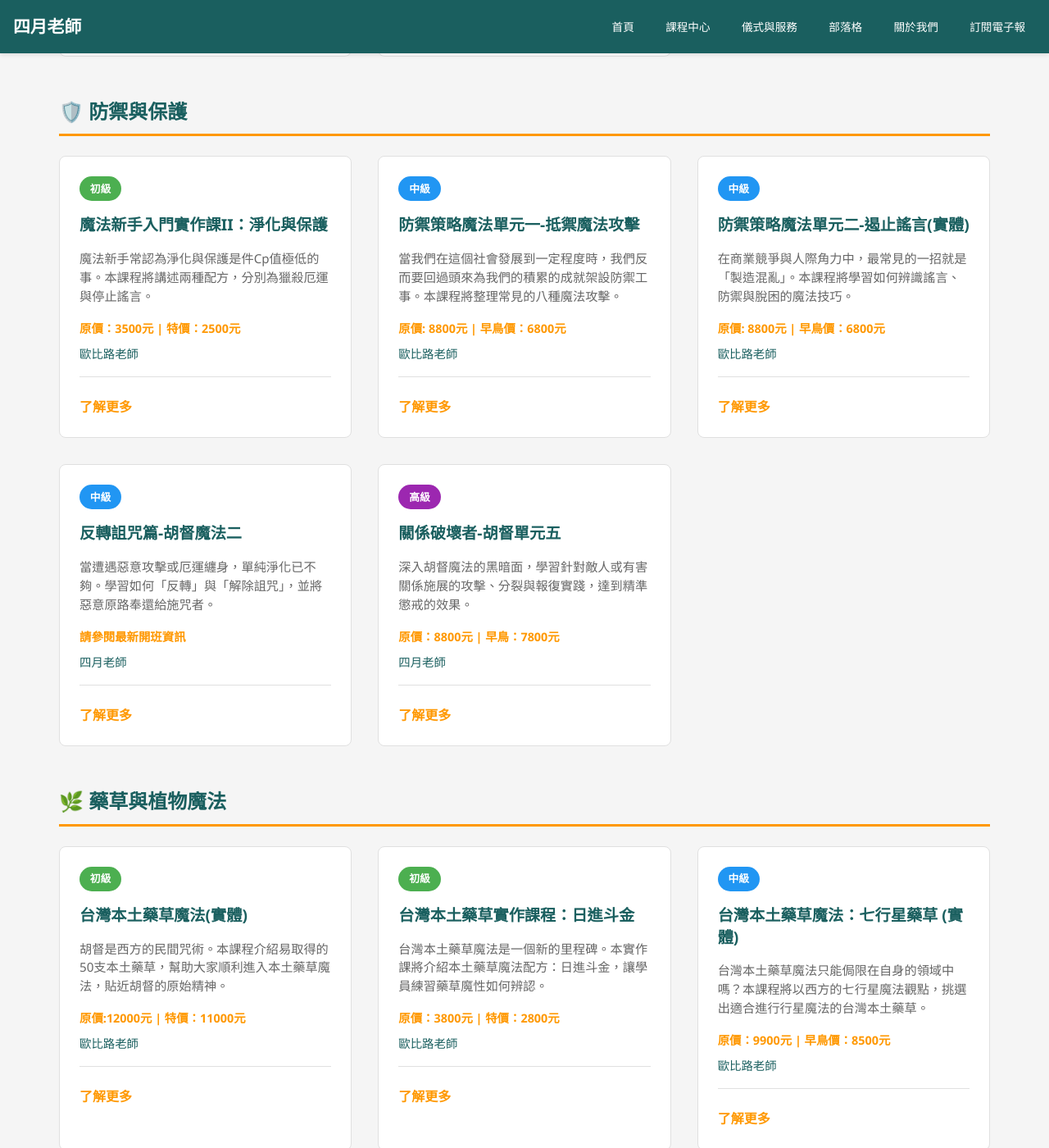
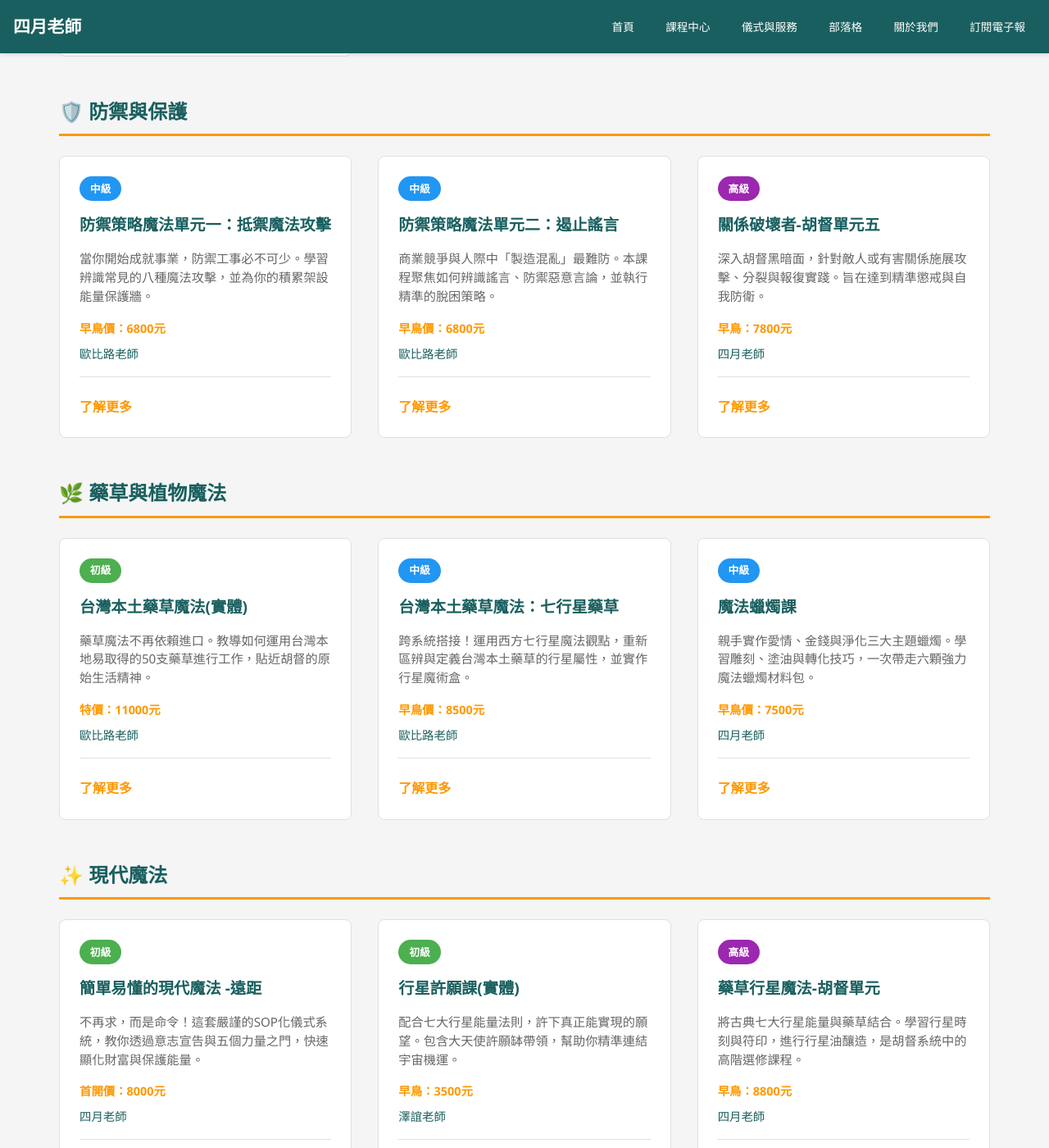
Before and after one commit to light4uliuphone-lang/hoodoo, a Jekyll site: the page built from courses.html, in a window 1280 px wide and 1400 px high, scrolled down 1829 px. Shown: the whole window at 82% size. Built offline with Jekyll 4.4.1, drawn with Linux system fonts in a browser that asks for light colours; some of the changed text lies outside the part shown.

Commit message:
Update courses.html

```diff
--- a/courses.html
+++ b/courses.html
@@ -12,45 +12,23 @@ title: 課程中心 - 四月老師
             <div class="course-card">
                 <div class="course-tag" style="background-color: #4caf50;">初級</div>
                 <h3>魔法新手入門實作課I: 金錢吸引與除障</h3>
-                <p>胡督魔法聽起來似乎很有趣，但不知道自己適不適合？此系列課程是您可以考慮的選項。本次課程主題是：金錢吸引與除障。</p>
+                <p>胡督魔法新手首選。透過藥草咒瓶與咒包製作，學習移除金錢障礙並開啟金錢吸引的能量，建立穩固的物質根基。</p>
                 <div class="course-info">
-                    <span class="price">原價：3500元 | 特價：2500元</span>
+                    <span class="price">特價：2500元</span>
                     <span class="teacher">歐比路老師</span>
                 </div>
-                <a href="/courses/course-001.html" class="learn-more">了解更多</a>
-            </div>
-
-            <div class="course-card">
-                <div class="course-tag" style="background-color: #2196f3;">中級</div>
-                <h3>現代魔法－金錢魔法符印實作(實體)</h3>
-                <p>在現代魔法系統中「符印」是時常使用的魔法形式。本課程將提供四張已設計好的魔法符印，讓大家可以從日常生活實踐起魔法。</p>
-                <div class="course-info">
-                    <span class="price">原價:3800元 | 特價:2800元</span>
-                    <span class="teacher">歐比路老師</span>
-                </div>
-                <a href="/courses/course-011.html" class="learn-more">了解更多</a>
+                <a href="/courses/course-money-01.html" class="learn-more">了解更多</a>
             </div>
 
             <div class="course-card">
                 <div class="course-tag" style="background-color: #9c27b0;">高級</div>
                 <h3>金錢策略魔法高階單元I：財務糾紛</h3>
-                <p>歡迎踏入金錢策略魔法高階場域！高階單元I將聚焦財務挑戰，涵蓋債務壓力、資金斷裂、合約爭議與法律糾紛。</p>
+                <p>直面債務、合約與法律挑戰。結合《所羅門王的大鑰》古典封印實務操作，從被動應對轉為主動部署，掌控訴訟局勢。</p>
                 <div class="course-info">
-                    <span class="price">原價:12800元 | 首開價：8800元</span>
+                    <span class="price">首開價：8800元</span>
                     <span class="teacher">歐比路老師</span>
                 </div>
-                <a href="/courses/course-008.html" class="learn-more">了解更多</a>
-            </div>
-
-            <div class="course-card">
-                <div class="course-tag" style="background-color: #9c27b0;">高級</div>
-                <h3>金錢策略魔法高階單元II：店面風水</h3>
-                <p>無論您的店面是飲料店、餐廳、塔羅空間或手作教室，本課程以《所羅門王的大鑰》封印、行星魔法與藥草魔法協助您化解經營困境。</p>
-                <div class="course-info">
-                    <span class="price">原價:12800元 | 首開價：8800元</span>
-                    <span class="teacher">歐比路老師</span>
-                </div>
-                <a href="/courses/course-013.html" class="learn-more">了解更多</a>
+                <a href="/courses/course-money-high-01.html" class="learn-more">了解更多</a>
             </div>
 
             <div class="course-card">
@@ -58,13 +36,22 @@ title: 課程中心 - 四月老師
                 <h3>金錢魔法與祭壇-胡督魔法三</h3>
                 <p>解決債務、改善財務或增加財富。學習金錢藥草運用、咒袋與金錢水製作，並架設專屬個人的金錢祭壇。</p>
                 <div class="course-info">
-                    <span class="price">原價：8800元 | 早鳥：7800元</span>
+                    <span class="price">早鳥：7800元</span>
                     <span class="teacher">四月老師</span>
                 </div>
                 <a href="/courses/course-hoodoo-03.html" class="learn-more">了解更多</a>
             </div>
 
-            <div style="visibility: hidden;"></div>
+            <div class="course-card">
+                <div class="course-tag" style="background-color: #9c27b0;">高級</div>
+                <h3>金錢策略魔法高階單元II：店面風水</h3>
+                <p>運用《所羅門王的大鑰》、行星魔法與藥草，化解店面經營困境。無論是餐廳或工作室，皆能優化商業磁場。</p>
+                <div class="course-info">
+                    <span class="price">首開價：8800元</span>
+                    <span class="teacher">歐比路老師</span>
+                </div>
+                <a href="/courses/course-money-high-02.html" class="learn-more">了解更多</a>
+            </div>
         </div>
     </section>
 
@@ -73,46 +60,35 @@ title: 課程中心 - 四月老師
         <div class="courses-grid">
             <div class="course-card">
                 <div class="course-tag" style="background-color: #4caf50;">初級</div>
-                <h3>策略魔法初階密集班-遠距</h3>
-                <p>掌握「現實根基」與「魅惑影響力」的雙重煉金術。本密集班將「金錢策略」與「魅惑策略」整合為單一學制。</p>
+                <h3>魅惑策略魔法：從魅力到影響力</h3>
+                <p>不再讓魔法虎頭蛇尾！教你如何滋養如「植物根系」般的生命力（性），將魅力轉化為現實世界的強大影響力。</p>
                 <div class="course-info">
-                    <span class="price">原價：28800元 | 特價：21000元</span>
+                    <span class="price">特價：10000元</span>
                     <span class="teacher">歐比路老師</span>
                 </div>
-                <a href="/courses/course-005.html" class="learn-more">了解更多</a>
-            </div>
-
-            <div class="course-card">
-                <div class="course-tag" style="background-color: #4caf50;">初級</div>
-                <h3>魅惑策略魔法初階課程-實體</h3>
-                <p>大家是否有思考過為什麼愛情關係魔法時常虎頭蛇尾呢？本課程將探討魅惑魔法的基本架構：「從魅力到影響力」。</p>
-                <div class="course-info">
-                    <span class="price">原價：12000元 | 優惠價：10000元</span>
-                    <span class="teacher">歐比路老師</span>
-                </div>
-                <a href="/courses/course-016.html" class="learn-more">了解更多</a>
-            </div>
-
-            <div class="course-card">
-                <div class="course-tag" style="background-color: #4caf50;">初級</div>
-                <h3>魅惑策略實作-甜蜜魔術盒</h3>
-                <p>在魅惑策略魔法課程中，我們談論到魅力在魔法中的角色。本課程將藉由親手實作甜蜜魔術盒搭配系統性的知識歸納。</p>
-                <div class="course-info">
-                    <span class="price">原價：3800元 | 優惠價：2800元</span>
-                    <span class="teacher">歐比路老師</span>
-                </div>
-                <a href="/courses/course-006.html" class="learn-more">了解更多</a>
+                <a href="/courses/course-charm-01.html" class="learn-more">了解更多</a>
             </div>
 
             <div class="course-card">
                 <div class="course-tag" style="background-color: #2196f3;">中級</div>
                 <h3>魅惑策略魔法：紅燈區女郎的吸引力秘密</h3>
-                <p>「紅燈區女郎的吸引力秘密」源自於紐奧良地區的性工作者。本課程教授如何將吸引力象徵物、致命吸引力魔法藥草整合運用。</p>
+                <p>源自紐奧良傳統。學習如何在不干涉意志下，維繫商業人際關係，掌握「老娘說了算」的主導權。包含耶洗別等經典配方。</p>
                 <div class="course-info">
-                    <span class="price">原價:12000元 | 優惠價：10000元</span>
+                    <span class="price">優惠價：10000元</span>
                     <span class="teacher">歐比路老師</span>
                 </div>
-                <a href="/courses/course-007.html" class="learn-more">了解更多</a>
+                <a href="/courses/course-charm-02.html" class="learn-more">了解更多</a>
+            </div>
+
+            <div class="course-card">
+                <div class="course-tag" style="background-color: #4caf50;">實作</div>
+                <h3>魅惑策略實作：甜蜜魔術盒</h3>
+                <p>手把手教你製作「甜蜜戰略魔術盒」。結合符印、象徵物與行星祝聖，克服課後複習的焦慮，讓魅力魔法精準落地。</p>
+                <div class="course-info">
+                    <span class="price">特價：2800元</span>
+                    <span class="teacher">歐比路老師</span>
+                </div>
+                <a href="/courses/course-charm-box.html" class="learn-more">了解更多</a>
             </div>
 
             <div class="course-card">
@@ -120,13 +96,11 @@ title: 課程中心 - 四月老師
                 <h3>愛情魔法篇-胡督魔法四</h3>
                 <p>運用傳統胡督儀式吸引愛情、復合關係或重燃熱情。包含蜂蜜罐魔法、吸引有錢伴侶的魔力包製作。</p>
                 <div class="course-info">
-                    <span class="price">原價：8800元 | 早鳥：7800元</span>
+                    <span class="price">早鳥：7800元</span>
                     <span class="teacher">四月老師</span>
                 </div>
                 <a href="/courses/course-hoodoo-04.html" class="learn-more">了解更多</a>
             </div>
-
-            <div style="visibility: hidden;"></div>
         </div>
     </section>
 
@@ -134,61 +108,37 @@ title: 課程中心 - 四月老師
         <h2 style="color: #1a5f5f; border-bottom: 3px solid #ff9800; padding-bottom: 0.5rem; margin-bottom: 1.5rem;">🛡️ 防禦與保護</h2>
         <div class="courses-grid">
             <div class="course-card">
-                <div class="course-tag" style="background-color: #4caf50;">初級</div>
-                <h3>魔法新手入門實作課II：淨化與保護</h3>
-                <p>魔法新手常認為淨化與保護是件Cp值極低的事。本課程將講述兩種配方，分別為獵殺厄運與停止謠言。</p>
+                <div class="course-tag" style="background-color: #2196f3;">中級</div>
+                <h3>防禦策略魔法單元一：抵禦魔法攻擊</h3>
+                <p>當你開始成就事業，防禦工事必不可少。學習辨識常見的八種魔法攻擊，並為你的積累架設能量保護牆。</p>
                 <div class="course-info">
-                    <span class="price">原價：3500元 | 特價：2500元</span>
+                    <span class="price">早鳥價：6800元</span>
                     <span class="teacher">歐比路老師</span>
                 </div>
-                <a href="/courses/course-014.html" class="learn-more">了解更多</a>
+                <a href="/courses/course-def-01.html" class="learn-more">了解更多</a>
             </div>
 
             <div class="course-card">
                 <div class="course-tag" style="background-color: #2196f3;">中級</div>
-                <h3>防禦策略魔法單元一-抵禦魔法攻擊</h3>
-                <p>當我們在這個社會發展到一定程度時，我們反而要回過頭來為我們的積累的成就架設防禦工事。本課程將整理常見的八種魔法攻擊。</p>
+                <h3>防禦策略魔法單元二：遏止謠言</h3>
+                <p>商業競爭與人際中「製造混亂」最難防。本課程聚焦如何辨識謠言、防禦惡意言論，並執行精準的脫困策略。</p>
                 <div class="course-info">
-                    <span class="price">原價: 8800元 | 早鳥價：6800元</span>
+                    <span class="price">早鳥價：6800元</span>
                     <span class="teacher">歐比路老師</span>
                 </div>
-                <a href="/courses/course-009.html" class="learn-more">了解更多</a>
-            </div>
-
-            <div class="course-card">
-                <div class="course-tag" style="background-color: #2196f3;">中級</div>
-                <h3>防禦策略魔法單元二-遏止謠言(實體)</h3>
-                <p>在商業競爭與人際角力中，最常見的一招就是「製造混亂」。本課程將學習如何辨識謠言、防禦與脫困的魔法技巧。</p>
-                <div class="course-info">
-                    <span class="price">原價: 8800元 | 早鳥價：6800元</span>
-                    <span class="teacher">歐比路老師</span>
-                </div>
-                <a href="/courses/course-010.html" class="learn-more">了解更多</a>
-            </div>
-
-            <div class="course-card">
-                <div class="course-tag" style="background-color: #2196f3;">中級</div>
-                <h3>反轉詛咒篇-胡督魔法二</h3>
-                <p>當遭遇惡意攻擊或厄運纏身，單純淨化已不夠。學習如何「反轉」與「解除詛咒」，並將惡意原路奉還給施咒者。</p>
-                <div class="course-info">
-                    <span class="price">請參閱最新開班資訊</span>
-                    <span class="teacher">四月老師</span>
-                </div>
-                <a href="/courses/course-hoodoo-02.html" class="learn-more">了解更多</a>
+                <a href="/courses/course-def-02.html" class="learn-more">了解更多</a>
             </div>
 
             <div class="course-card">
                 <div class="course-tag" style="background-color: #9c27b0;">高級</div>
                 <h3>關係破壞者-胡督單元五</h3>
-                <p>深入胡督魔法的黑暗面，學習針對敵人或有害關係施展的攻擊、分裂與報復實踐，達到精準懲戒的效果。</p>
+                <p>深入胡督黑暗面，針對敵人或有害關係施展攻擊、分裂與報復實踐。旨在達到精準懲戒與自我防衛。</p>
                 <div class="course-info">
-                    <span class="price">原價：8800元 | 早鳥：7800元</span>
+                    <span class="price">早鳥：7800元</span>
                     <span class="teacher">四月老師</span>
                 </div>
                 <a href="/courses/course-hoodoo-05.html" class="learn-more">了解更多</a>
             </div>
-
-            <div style="visibility: hidden;"></div>
         </div>
     </section>
 
@@ -198,67 +148,34 @@ title: 課程中心 - 四月老師
             <div class="course-card">
                 <div class="course-tag" style="background-color: #4caf50;">初級</div>
                 <h3>台灣本土藥草魔法(實體)</h3>
-                <p>胡督是西方的民間咒術。本課程介紹易取得的50支本土藥草，幫助大家順利進入本土藥草魔法，貼近胡督的原始精神。</p>
+                <p>藥草魔法不再依賴進口。教導如何運用台灣本地易取得的50支藥草進行工作，貼近胡督的原始生活精神。</p>
                 <div class="course-info">
-                    <span class="price">原價:12000元 | 特價：11000元</span>
+                    <span class="price">特價：11000元</span>
                     <span class="teacher">歐比路老師</span>
                 </div>
-                <a href="/courses/course-002.html" class="learn-more">了解更多</a>
-            </div>
-
-            <div class="course-card">
-                <div class="course-tag" style="background-color: #4caf50;">初級</div>
-                <h3>台灣本土藥草實作課程：日進斗金</h3>
-                <p>台灣本土藥草魔法是一個新的里程碑。本實作課將介紹本土藥草魔法配方：日進斗金，讓學員練習藥草魔性如何辨認。</p>
-                <div class="course-info">
-                    <span class="price">原價：3800元 | 特價：2800元</span>
-                    <span class="teacher">歐比路老師</span>
-                </div>
-                <a href="/courses/course-003.html" class="learn-more">了解更多</a>
+                <a href="/courses/course-local-01.html" class="learn-more">了解更多</a>
             </div>
 
             <div class="course-card">
                 <div class="course-tag" style="background-color: #2196f3;">中級</div>
-                <h3>台灣本土藥草魔法：七行星藥草 (實體)</h3>
-                <p>台灣本土藥草魔法只能侷限在自身的領域中嗎？本課程將以西方的七行星魔法觀點，挑選出適合進行行星魔法的台灣本土藥草。</p>
+                <h3>台灣本土藥草魔法：七行星藥草</h3>
+                <p>跨系統搭接！運用西方七行星魔法觀點，重新區辨與定義台灣本土藥草的行星屬性，並實作行星魔術盒。</p>
                 <div class="course-info">
-                    <span class="price">原價：9900元 | 早鳥價：8500元</span>
+                    <span class="price">早鳥價：8500元</span>
                     <span class="teacher">歐比路老師</span>
                 </div>
-                <a href="/courses/course-011.html" class="learn-more">了解更多</a>
-            </div>
-
-            <div class="course-card">
-                <div class="course-tag" style="background-color: #4caf50;">初級</div>
-                <h3>藥草魔法師基礎課程</h3>
-                <p>進入胡督民間咒術的最基礎課程。學習認識五十種基本常用藥草、建立祭壇與調配魔法配方的思考概念。</p>
-                <div class="course-info">
-                    <span class="price">原價：4800元 | 早鳥：4200元</span>
-                    <span class="teacher">四月老師</span>
-                </div>
-                <a href="/courses/course-hoodoo-01.html" class="learn-more">了解更多</a>
-            </div>
-
-            <div class="course-card">
-                <div class="course-tag" style="background-color: #2196f3;">中級</div>
-                <h3>魔法油配方解析篇</h3>
-                <p>進階探討藥草配方的組合與變化。深入解析八種特殊魔法油配方，並學習祝聖儀式與魔法油保存箱製作。</p>
-                <div class="course-info">
-                    <span class="price">原價：9900元 | 早鳥：8800元</span>
-                    <span class="teacher">四月老師</span>
-                </div>
-                <a href="/courses/course-hoodoo-06.html" class="learn-more">了解更多</a>
+                <a href="/courses/course-local-02.html" class="learn-more">了解更多</a>
             </div>
 
             <div class="course-card">
                 <div class="course-tag" style="background-color: #2196f3;">中級</div>
                 <h3>魔法蠟燭課</h3>
-                <p>火元素代表轉化與顯化。學習蠟燭顏色的選擇、符號雕刻、魔法油塗抹技巧，並實作愛情、金錢與淨化三大主題蠟燭。</p>
+                <p>親手實作愛情、金錢與淨化三大主題蠟燭。學習雕刻、塗油與轉化技巧，一次帶走六顆強力魔法蠟燭材料包。</p>
                 <div class="course-info">
-                    <span class="price">原價：8800元 | 早鳥：7500元</span>
+                    <span class="price">早鳥價：7500元</span>
                     <span class="teacher">四月老師</span>
                 </div>
-                <a href="/courses/course-hoodoo-08.html" class="learn-more">了解更多</a>
+                <a href="/courses/course-candle.html" class="learn-more">了解更多</a>
             </div>
         </div>
     </section>
@@ -268,27 +185,36 @@ title: 課程中心 - 四月老師
         <div class="courses-grid">
             <div class="course-card">
                 <div class="course-tag" style="background-color: #4caf50;">初級</div>
+                <h3>簡單易懂的現代魔法 -遠距</h3>
+                <p>不再求，而是命令！這套嚴謹的SOP化儀式系統，教你透過意志宣告與五個力量之門，快速顯化財富與保護能量。</p>
+                <div class="course-info">
+                    <span class="price">首開價：8000元</span>
+                    <span class="teacher">四月老師</span>
+                </div>
+                <a href="/courses/course-modern-01.html" class="learn-more">了解更多</a>
+            </div>
+
+            <div class="course-card">
+                <div class="course-tag" style="background-color: #4caf50;">初級</div>
                 <h3>行星許願課(實體)</h3>
-                <p>結合占星與行星儀式，教導如何不受外界影響，配合七大行星能量法則，許下真正適合自己且能實現的願望，並包含大天使許願缽帶領。</p>
+                <p>配合七大行星能量法則，許下真正能實現的願望。包含大天使許願缽帶領，幫助你精準連結宇宙機運。</p>
                 <div class="course-info">
-                    <span class="price">特價：4200元 | 早鳥：3500元</span>
+                    <span class="price">早鳥：3500元</span>
                     <span class="teacher">澤誼老師</span>
                 </div>
-                <a href="/courses/course-015.html" class="learn-more">了解更多</a>
+                <a href="/courses/course-planet.html" class="learn-more">了解更多</a>
             </div>
 
             <div class="course-card">
                 <div class="course-tag" style="background-color: #9c27b0;">高級</div>
                 <h3>藥草行星魔法-胡督單元</h3>
-                <p>將古典七大行星能量與胡督藥草完美結合。學習行星時刻、符印與魔方，進行行星油釀造與平衡儀式。</p>
+                <p>將古典七大行星能量與藥草結合。學習行星時刻與符印，進行行星油釀造，是胡督系統中的高階選修課程。</p>
                 <div class="course-info">
-                    <span class="price">原價：9900元 | 早鳥：8800元</span>
+                    <span class="price">早鳥：8800元</span>
                     <span class="teacher">四月老師</span>
                 </div>
                 <a href="/courses/course-hoodoo-07.html" class="learn-more">了解更多</a>
             </div>
-
-            <div style="visibility: hidden;"></div>
         </div>
     </section>
 
```
